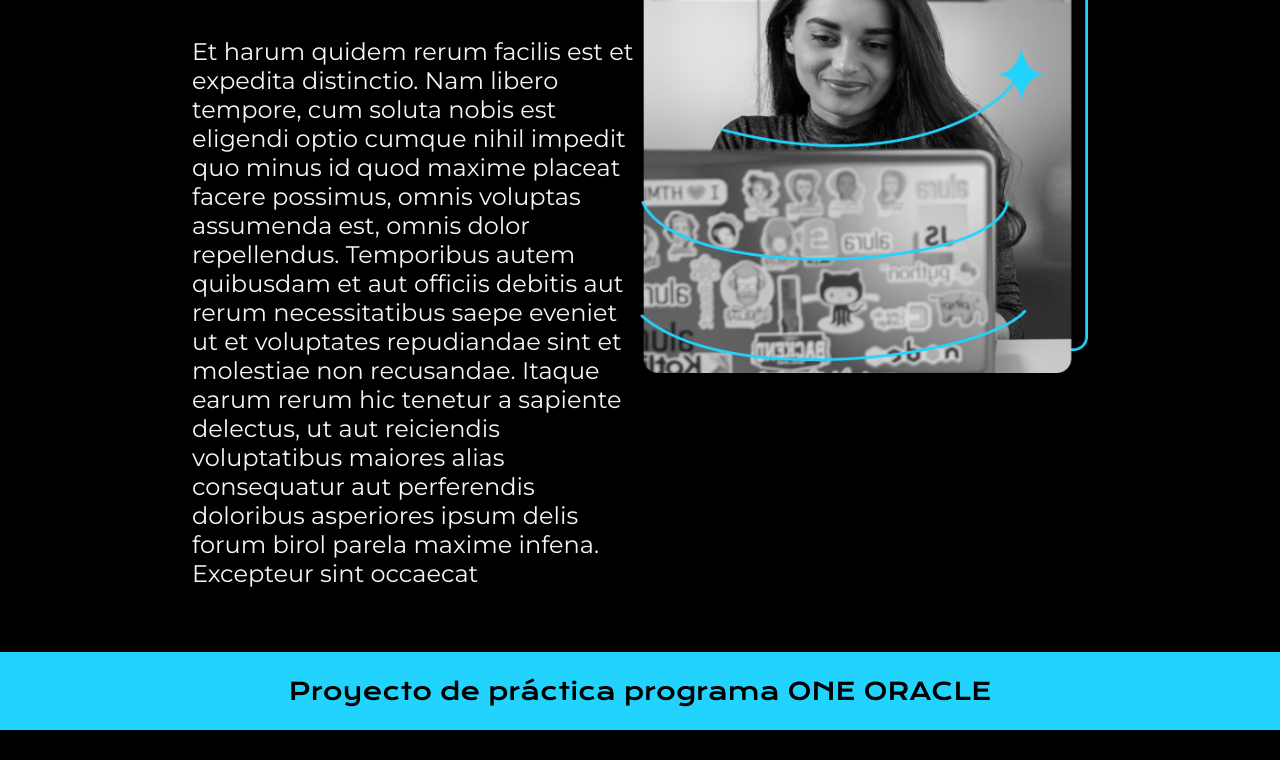
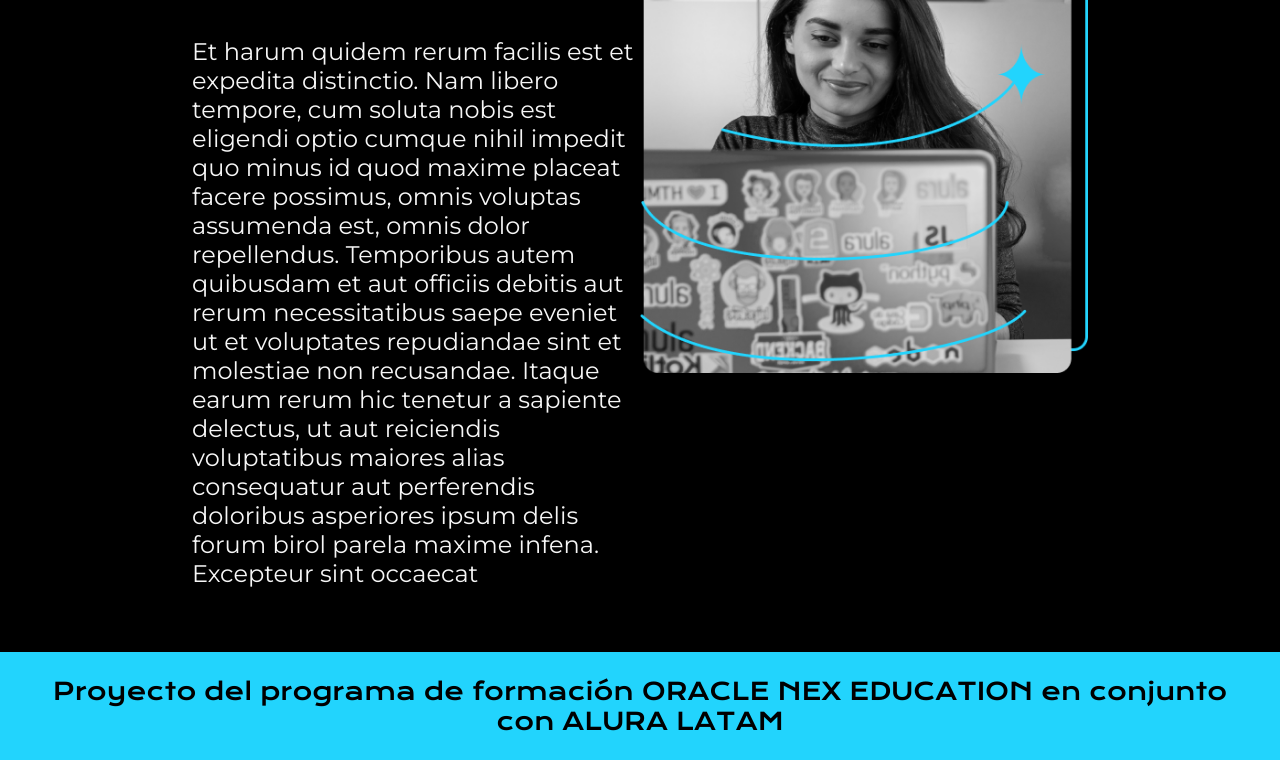
Before and after one commit to AngelLuna476/Portafolio, a plain HTML site: page about.html in a window 1280 px wide. Shown: the part 463-1223 px from the top of the page. Before the commit the page ends 1193 px from the top, so only its background shows below. Drawn offline with nearby package versions, Linux system fonts and the light colour scheme.

Commit message:
Update about.html

```diff
--- a/about.html
+++ b/about.html
@@ -35,7 +35,7 @@
             <img class="presentacion__imagen" src="imagen.png" alt="Foto de Ana García desarrolando un proyecto">
     </main>
     <footer class="footer">
-        <p>Proyecto de práctica programa ONE ORACLE</p>
+        <p>Proyecto del programa de formación ORACLE NEX EDUCATION en conjunto con ALURA LATAM</p>
     </footer>
 
 </body>
```
